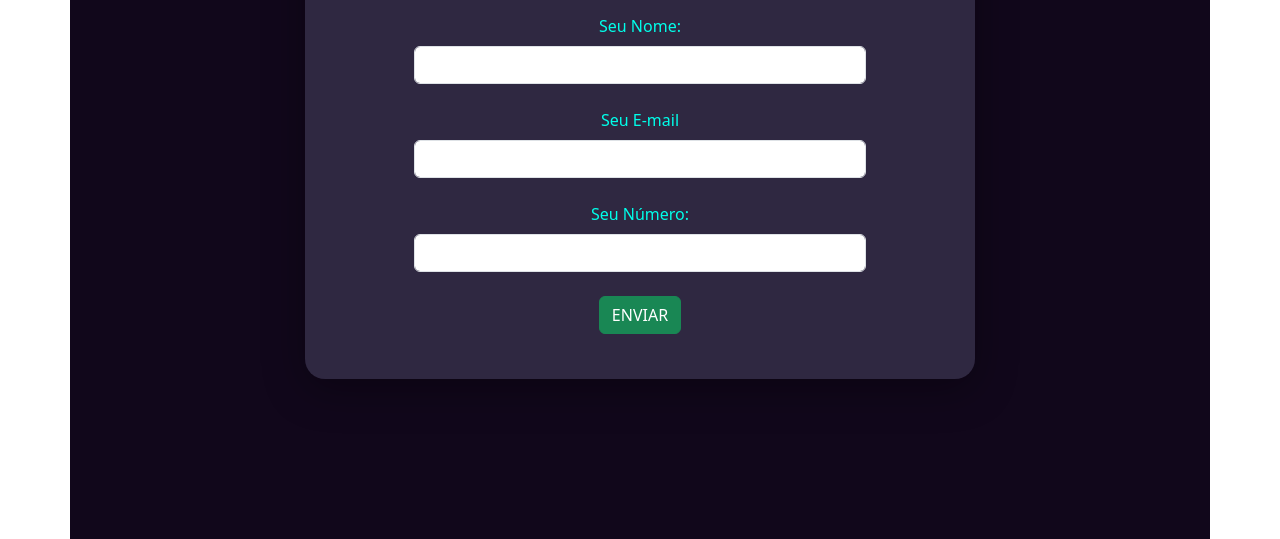
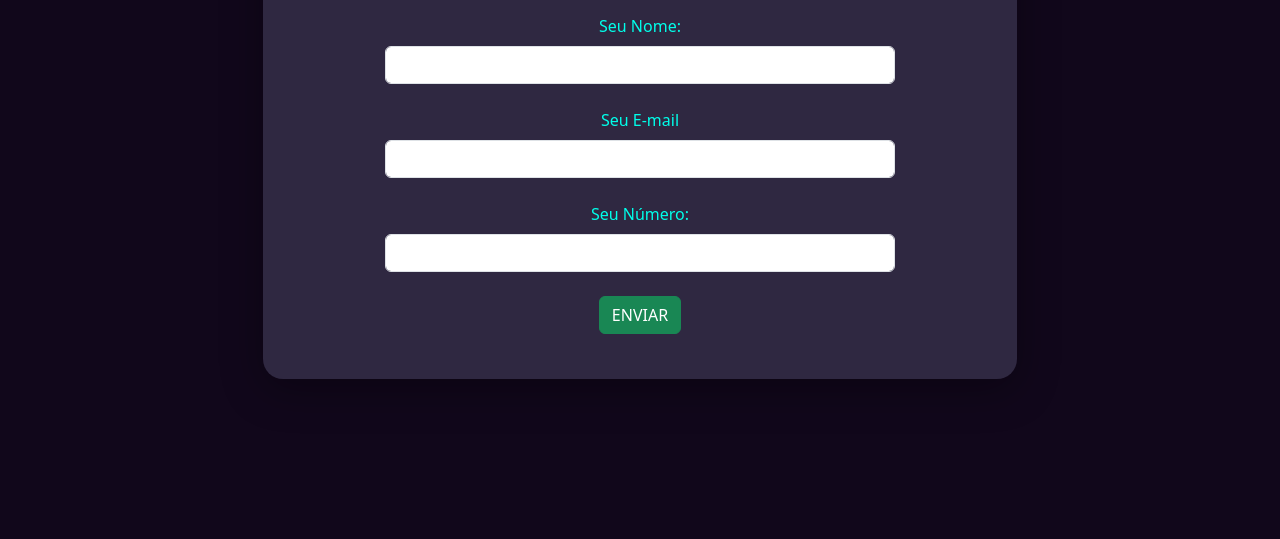
Before and after one commit to Dovahtzz/exercicio_bootstrap, a plain HTML site: page index.html in a window 1280 px wide. Shown: the part 261-800 px from the top of the page. Drawn offline with nearby package versions, Linux system fonts and the light colour scheme.

Commit message:
barras brancas removidas

```diff
--- a/main.css
+++ b/main.css
@@ -1,20 +1,18 @@
 .container {
     background-color: rgb(17, 7, 27);
+    display: flex;
+    justify-content: center;
+    align-items: center;
+    width: 100%;
+    height: 100vh;
+    flex-direction: column;
+    max-width: none !important;
 }
 
 body {
     margin: 0;
     padding: 0;
 
-}
-
-.container {
-    display: flex;
-    justify-content: center;
-    align-items: center;
-    width: 100%;
-    height: 100vh;
-    flex-direction: column;
 }
 
 .row {
```
